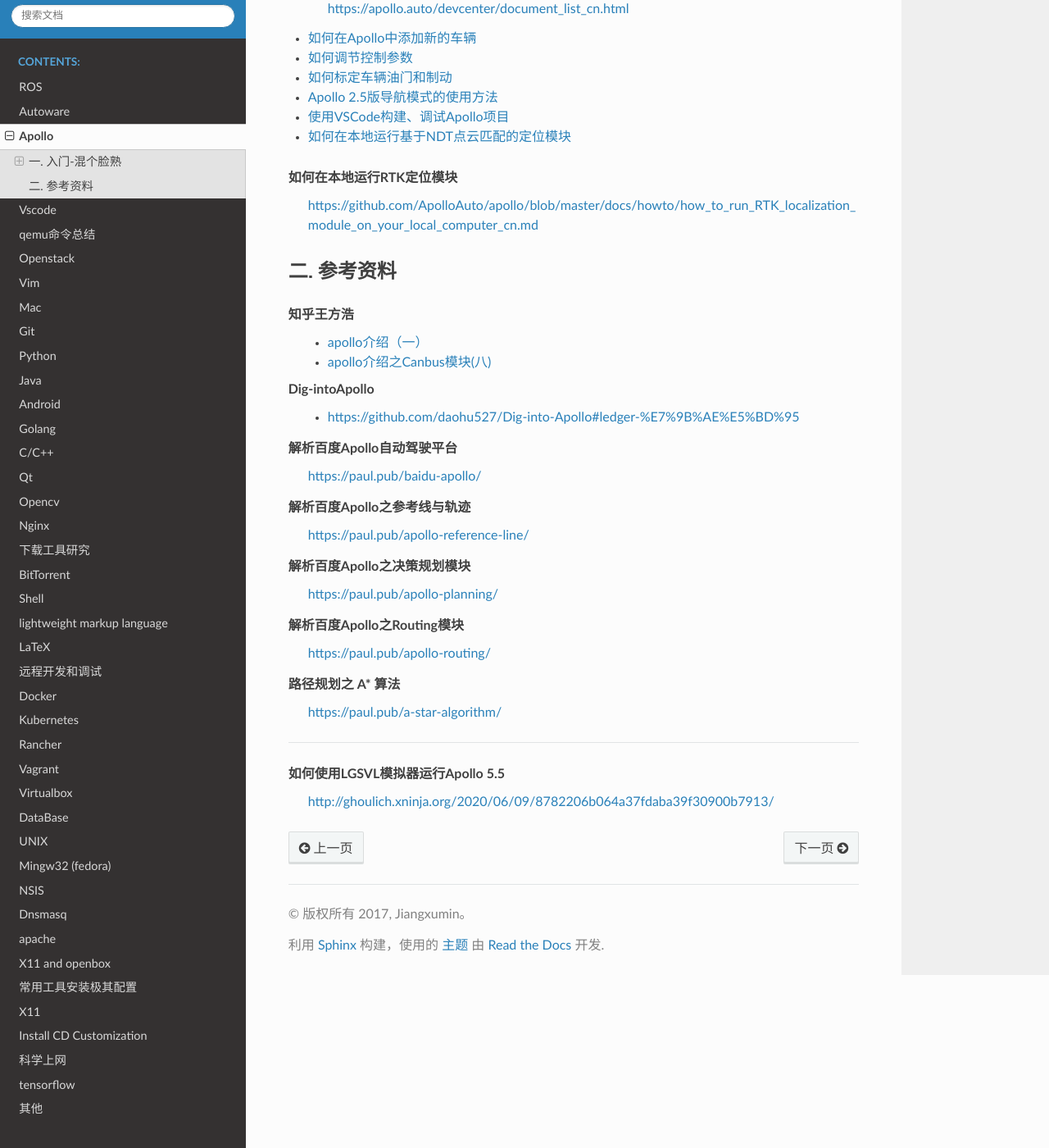
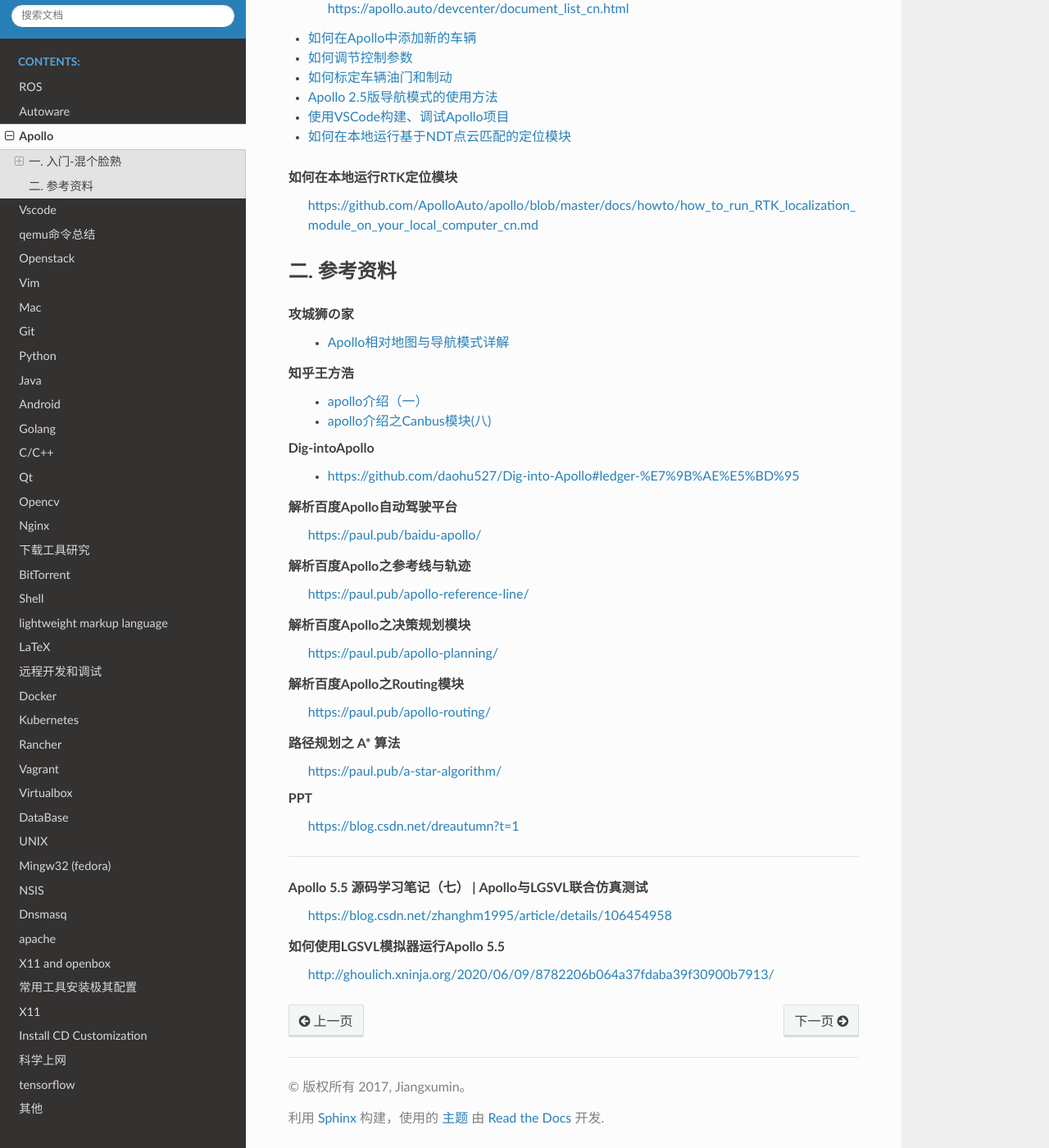
Before and after one commit to my-rds-store/my_space, a Sphinx documentation site: the page built from source/apollo/index.rst, in a window 1280 px wide and 1400 px high, scrolled down 314 px. Shown: the whole window at 82% size. Built offline with Sphinx 7.4.7 and the Read the Docs theme 2.0.0, drawn with Linux system fonts in a browser that asks for light colours.

Commit message:
update ...

```diff
--- a/source/apollo/index.rst
+++ b/source/apollo/index.rst
@@ -24,6 +24,8 @@
 二. 参考资料
 --------------------
 
+攻城狮の家
+    * `Apollo相对地图与导航模式详解 <http://xchu.net/2019/08/23/apollo%E7%9B%B8%E5%AF%B9%E5%9C%B0%E5%9B%BE/>`_
 
 
 知乎王方浩
@@ -44,8 +46,13 @@
 路径规划之 A* 算法
     https://paul.pub/a-star-algorithm/
 
+PPT
+    https://blog.csdn.net/dreautumn?t=1
 
 ---------------
 
+Apollo 5.5 源码学习笔记（七） | Apollo与LGSVL联合仿真测试
+    https://blog.csdn.net/zhanghm1995/article/details/106454958
+
 如何使用LGSVL模拟器运行Apollo 5.5
     http://ghoulich.xninja.org/2020/06/09/8782206b064a37fdaba39f30900b7913/
```
Also changed, not shown: 1 other file.
